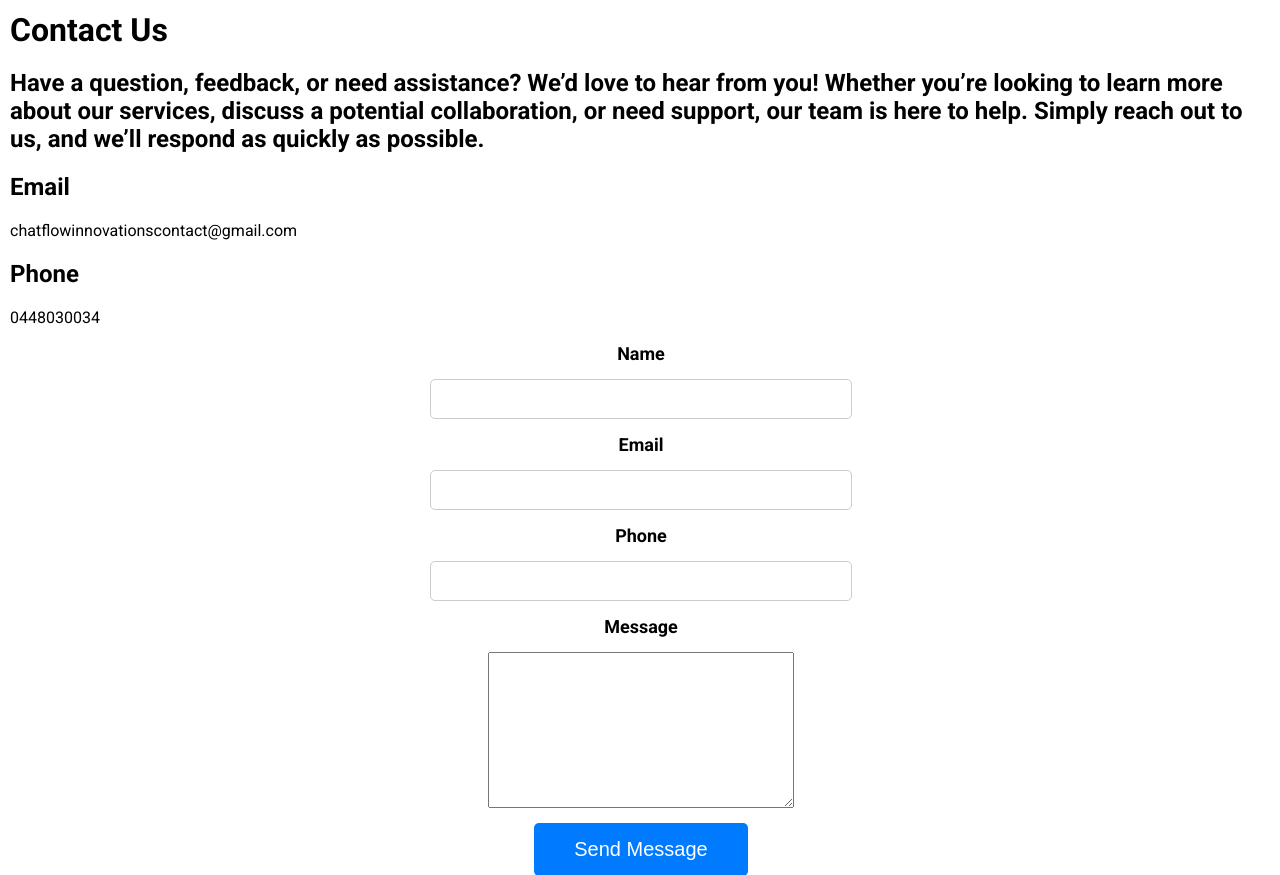
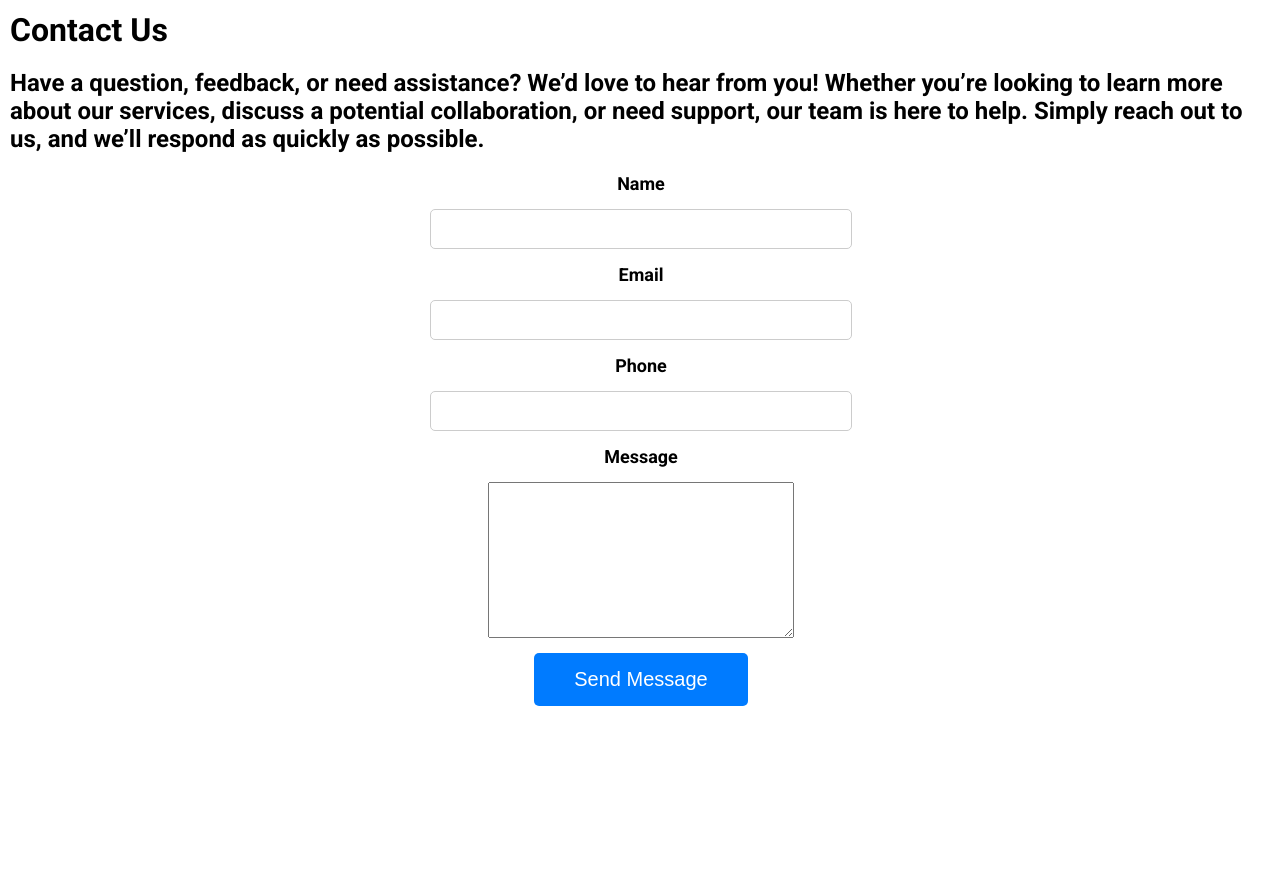
Before and after one commit to Alex-King-1998/ChatFlow-Innovations, a Flask app: template app/templates/contact.html in a window 1280 px wide. Shown: the part 49-924 px from the top of the page. After the commit the page ends 755 px from the top, so only its background shows below. Run offline with Flask 3, Linux system fonts and the light colour scheme; the template is opened without the code that fills it, so the values that code supplies are empty; some web fonts are replaced.

Commit message:
clean up contact page

```diff
--- a/app/templates/contact.html
+++ b/app/templates/contact.html
@@ -22,10 +22,6 @@
     <!-- Contact form section -->
         <h1>Contact Us</h1>
         <h2>Have a question, feedback, or need assistance? We’d love to hear from you! Whether you’re looking to learn more about our services, discuss a potential collaboration, or need support, our team is here to help. Simply reach out to us, and we’ll respond as quickly as possible.</h2>
-        <h2>Email</h2>
-            <p>chatflowinnovationscontact@gmail.com</p>
-        <h2>Phone</h2>
-            <p>0448030034</p>
             <form id="contactForm">
                 <label for="name">Name</label>
                 <input type="text" id="name" name="name" required>
```
